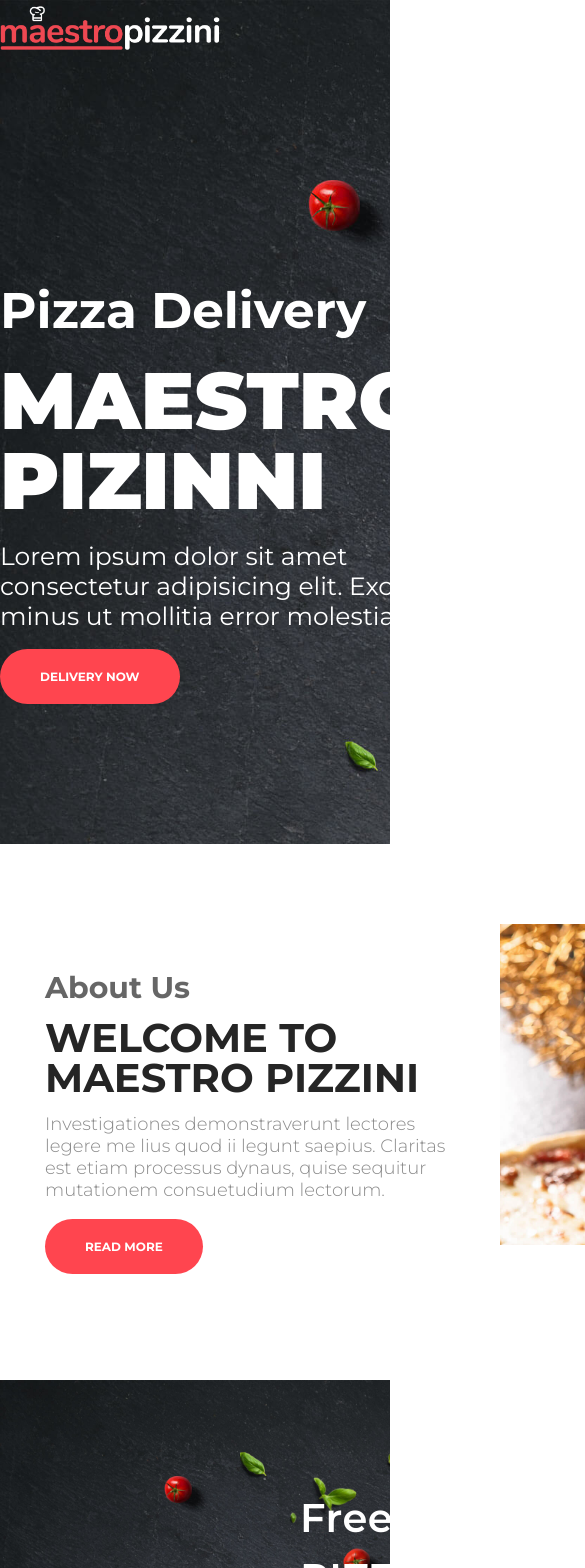
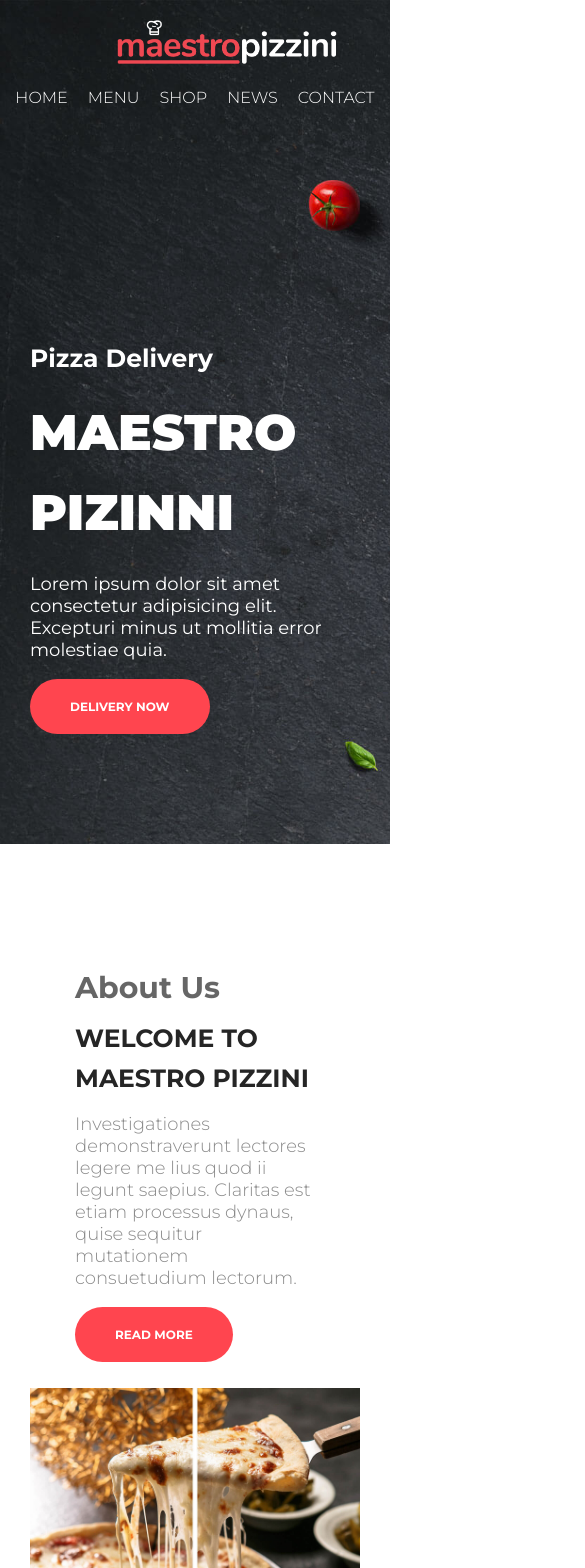
Before and after one commit to PawankumarPK/PizzaDeliveryReactApp, a React (Create React App) app: page / in a window 390 px wide. Shown: the top 1568 px of the page, 585 px wide, since content can reach past the window. Built offline with nearby package versions, Linux system fonts and the light colour scheme.

Commit message:
responsive done

```diff
--- a/src/App.css
+++ b/src/App.css
@@ -209,7 +209,7 @@ body{
 .client p{
   font-style: 18px;
   font-weight: 400;
-  margin-top: 35px;
+  margin-top: 5px;
 }
 
 
@@ -242,3 +242,79 @@ body{
   font-size: 30px;
   margin-top: 15px;
 }
+
+
+
+
+@media (max-width: 700px) {
+  .navbar__text{
+    display: flex;
+    height: auto;
+    flex-direction: column;
+    align-items: center;
+    width: 100%;
+    margin: 0 auto;
+  }
+  .logo{
+    margin-bottom: 20px;
+    margin-top: 20px;
+  }
+  .container{
+    width: 100%;
+    padding: 0 30px;
+  }
+
+  .banner__text {
+    width: auto;
+  }
+
+  .banner__text h3{
+    font-size: 25px;
+  }
+
+  .banner__text h1{
+    font-size: 50px;
+    line-height: 80px;
+    font-weight: 900;
+    margin-top: 20px;
+  }
+
+  .banner__text p{
+    font-size: 18px;
+    font-weight: 400px;
+    margin-top: 20px;
+  }
+  .col-3,
+  .col-4,
+  .col-6{
+    width: 100%;
+  }
+
+  .client{
+    margin: 20px 0;
+  }
+
+  .navbar__ul{
+    width: 100%;
+    justify-content: center;
+  }
+  .navbar__ul li a{
+    text-decoration: none;
+    color: white;
+    padding: 0 10px;
+    font-weight: 300;
+    text-transform: uppercase;
+  }
+
+
+  .about h1{
+    font-size: 25px;
+  }
+  .shop h1{
+    font-size: 25px;
+  }
+  .menu h1{
+    font-size: 25px;
+  }
+
+}
```
